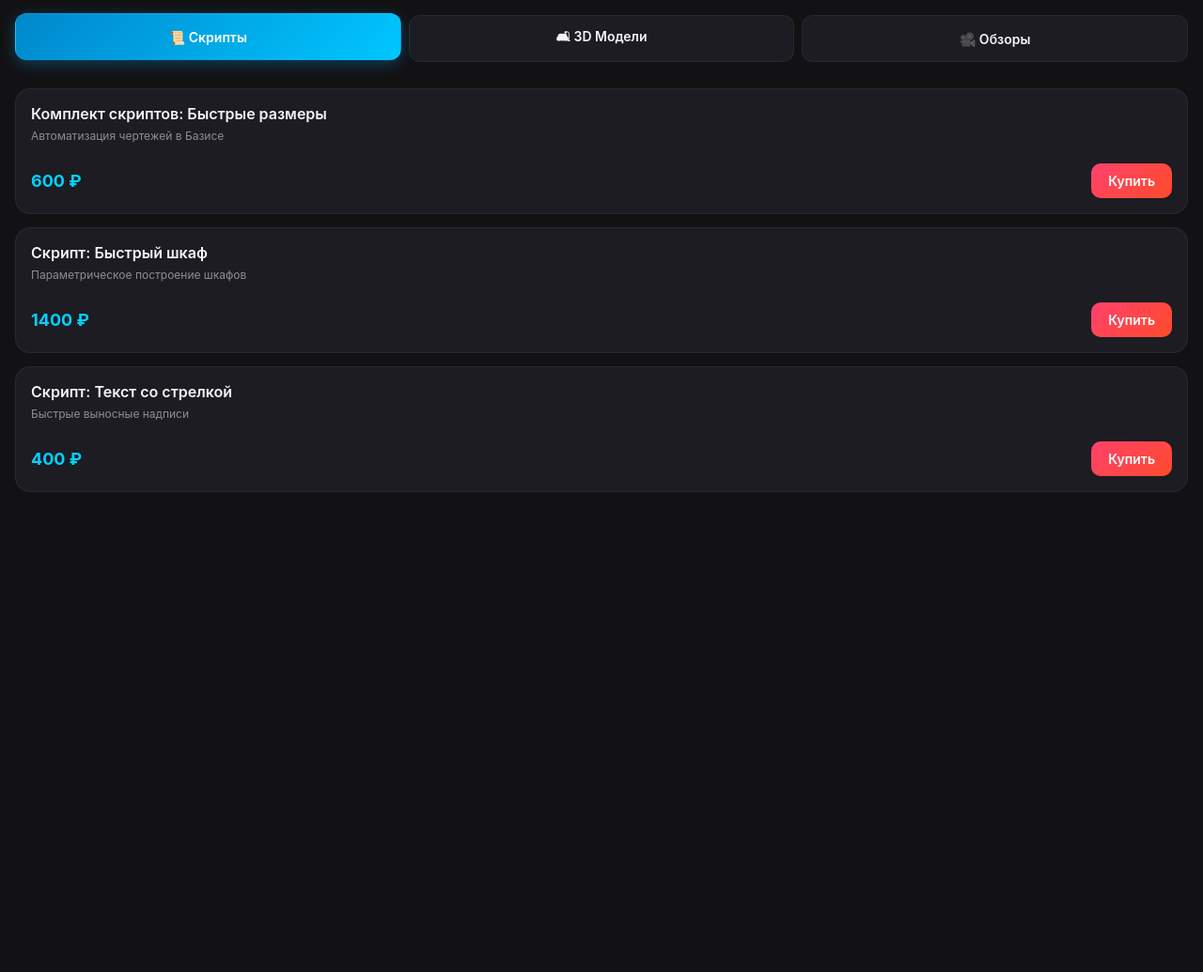
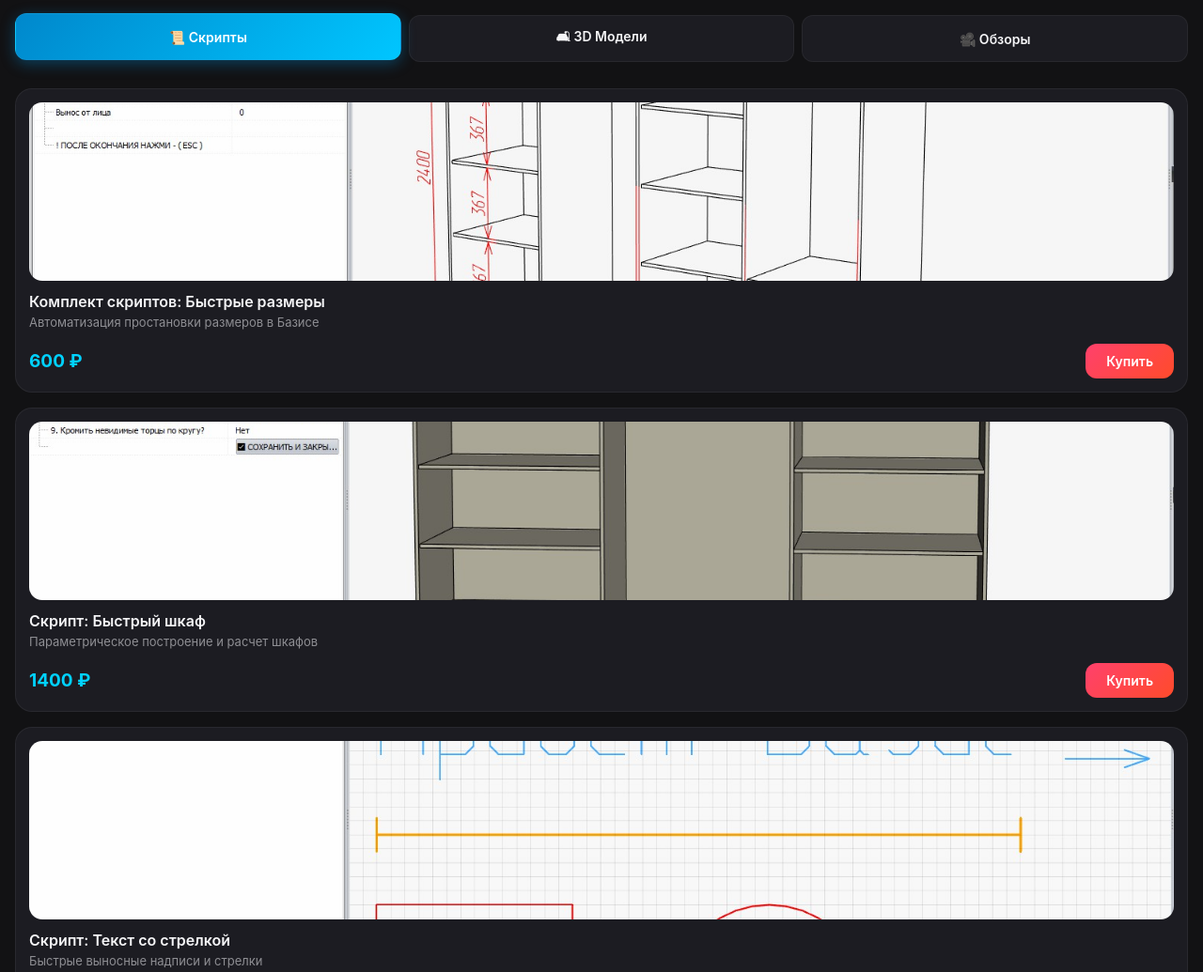
Before and after one commit to yanartemjew-ui/shop, a plain HTML site: page index.html in a window 1280 px wide. Shown: the top 1035 px of the page at 94% size. Before the commit the page ends 800 px from the top, so only its background shows below. Drawn offline with Linux system fonts and the light colour scheme; a script that the page names is missing.

Commit message:
Update index.html

```diff
--- a/index.html
+++ b/index.html
@@ -68,14 +68,14 @@
     .product-grid {
       display: grid;
       grid-template-columns: 1fr;
-      gap: 14px;
+      gap: 16px;
     }
 
     /* Карточка товара */
     .card {
       background: var(--card-bg);
-      border-radius: 16px;
-      padding: 16px;
+      border-radius: 18px;
+      padding: 14px;
       display: flex;
       flex-direction: column;
       justify-content: space-between;
@@ -89,27 +89,38 @@
       transform: scale(0.98);
     }
 
+    /* Фотография товара */
+    .card-img {
+      width: 100%;
+      height: 190px;
+      object-fit: cover;
+      border-radius: 14px;
+      margin-bottom: 12px;
+      background-color: rgba(255, 255, 255, 0.03);
+    }
+
     .card-title {
       font-size: 16px;
       font-weight: 600;
-      margin-bottom: 6px;
+      margin-bottom: 4px;
     }
 
     .card-type {
-      font-size: 12px;
+      font-size: 13px;
       color: var(--hint-color);
-      margin-bottom: 12px;
+      margin-bottom: 14px;
+      line-height: 1.3;
     }
 
     .card-footer {
       display: flex;
       align-items: center;
       justify-content: space-between;
-      margin-top: 10px;
+      margin-top: auto;
     }
 
     .card-price {
-      font-size: 18px;
+      font-size: 19px;
       font-weight: 700;
       color: #00d2ff;
     }
@@ -120,8 +131,8 @@
       background: var(--btn-grad);
       color: #fff;
       border: none;
-      padding: 10px 18px;
-      border-radius: 10px;
+      padding: 10px 22px;
+      border-radius: 12px;
       font-size: 14px;
       font-weight: 600;
       cursor: pointer;
@@ -133,6 +144,7 @@
 
     .buy-btn:active {
       transform: scale(0.92);
+      box-shadow: 0 2px 6px rgba(255, 75, 43, 0.2);
     }
 
     /* Переливающийся блик */
@@ -172,6 +184,7 @@
     .video-card {
       text-decoration: none;
       color: inherit;
+      padding: 16px;
     }
   </style>
 </head>
@@ -184,12 +197,13 @@
     <button class="tab-btn" onclick="switchTab('videos', this)">🎥 Обзоры</button>
   </div>
 
-  <!-- 1. Скрипты -->
+  <!-- 1. Скрипты (.jpg) -->
   <div id="tab-scripts" class="product-grid">
     <div class="card">
+      <img src="script1.jpg" alt="Быстрые размеры" class="card-img" onerror="this.style.display='none'">
       <div>
         <div class="card-title">Комплект скриптов: Быстрые размеры</div>
-        <div class="card-type">Автоматизация чертежей в Базисе</div>
+        <div class="card-type">Автоматизация простановки размеров в Базисе</div>
       </div>
       <div class="card-footer">
         <div class="card-price">600 ₽</div>
@@ -198,9 +212,10 @@
     </div>
 
     <div class="card">
+      <img src="script2.jpg" alt="Быстрый шкаф" class="card-img" onerror="this.style.display='none'">
       <div>
         <div class="card-title">Скрипт: Быстрый шкаф</div>
-        <div class="card-type">Параметрическое построение шкафов</div>
+        <div class="card-type">Параметрическое построение и расчет шкафов</div>
       </div>
       <div class="card-footer">
         <div class="card-price">1400 ₽</div>
@@ -209,9 +224,10 @@
     </div>
 
     <div class="card">
+      <img src="script3.jpg" alt="Текст со стрелкой" class="card-img" onerror="this.style.display='none'">
       <div>
         <div class="card-title">Скрипт: Текст со стрелкой</div>
-        <div class="card-type">Быстрые выносные надписи</div>
+        <div class="card-type">Быстрые выносные надписи и стрелки</div>
       </div>
       <div class="card-footer">
         <div class="card-price">400 ₽</div>
@@ -220,12 +236,13 @@
     </div>
   </div>
 
-  <!-- 2. 3D Модели -->
+  <!-- 2. 3D Модели (.jpeg) -->
   <div id="tab-models" class="product-grid hidden">
     <div class="card">
+      <img src="model1.jpeg" alt="Варочные поверхности" class="card-img" onerror="this.style.display='none'">
       <div>
         <div class="card-title">Варочные поверхности (БМ)</div>
-        <div class="card-type">База фурнитуры и фрагментов</div>
+        <div class="card-type">База фурнитуры и фрагментов с вырезами</div>
       </div>
       <div class="card-footer">
         <div class="card-price">600 ₽</div>
@@ -234,9 +251,10 @@
     </div>
 
     <div class="card">
+      <img src="model2.jpeg" alt="Духовые шкафы" class="card-img" onerror="this.style.display='none'">
       <div>
         <div class="card-title">Духовые шкафы (БМ)</div>
-        <div class="card-type">База фрагментов с анимацией</div>
+        <div class="card-type">База фрагментов с открыванием и анимацией</div>
       </div>
       <div class="card-footer">
         <div class="card-price">700 ₽</div>
@@ -245,9 +263,10 @@
     </div>
 
     <div class="card">
+      <img src="model3.jpeg" alt="Кофемашины встраиваемые" class="card-img" onerror="this.style.display='none'">
       <div>
         <div class="card-title">Кофемашины встраиваемые (БМ)</div>
-        <div class="card-type">Точные габариты и вырезы</div>
+        <div class="card-type">Точные габариты и посадочные вырезы</div>
       </div>
       <div class="card-footer">
         <div class="card-price">400 ₽</div>
@@ -256,9 +275,10 @@
     </div>
 
     <div class="card">
+      <img src="model4.jpeg" alt="СВЧ печи" class="card-img" onerror="this.style.display='none'">
       <div>
         <div class="card-title">СВЧ печи (БМ)</div>
-        <div class="card-type">Встраиваемые микроволновки</div>
+        <div class="card-type">Встраиваемые микроволновки для кухни</div>
       </div>
       <div class="card-footer">
         <div class="card-price">600 ₽</div>
@@ -267,6 +287,7 @@
     </div>
 
     <div class="card">
+      <img src="model5.jpeg" alt="Комплект кухонной техники" class="card-img" onerror="this.style.display='none'">
       <div>
         <div class="card-title">Комплект кухонной техники (БМ)</div>
         <div class="card-type">Полный набор всех моделей со скидкой</div>
@@ -278,9 +299,10 @@
     </div>
 
     <div class="card">
+      <img src="model6.jpeg" alt="Розетки и выключатели" class="card-img" onerror="this.style.display='none'">
       <div>
         <div class="card-title">Розетки и выключатели (БМ)</div>
-        <div class="card-type">Фрагменты для разметки фартука и стен</div>
+        <div class="card-type">Фрагменты для точной разметки стен и фартука</div>
       </div>
       <div class="card-footer">
         <div class="card-price">350 ₽</div>
```
